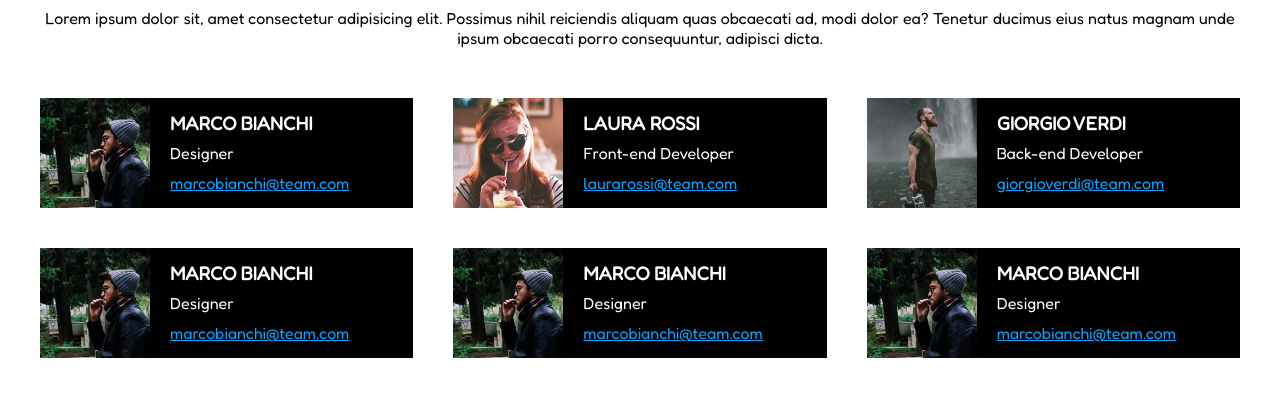
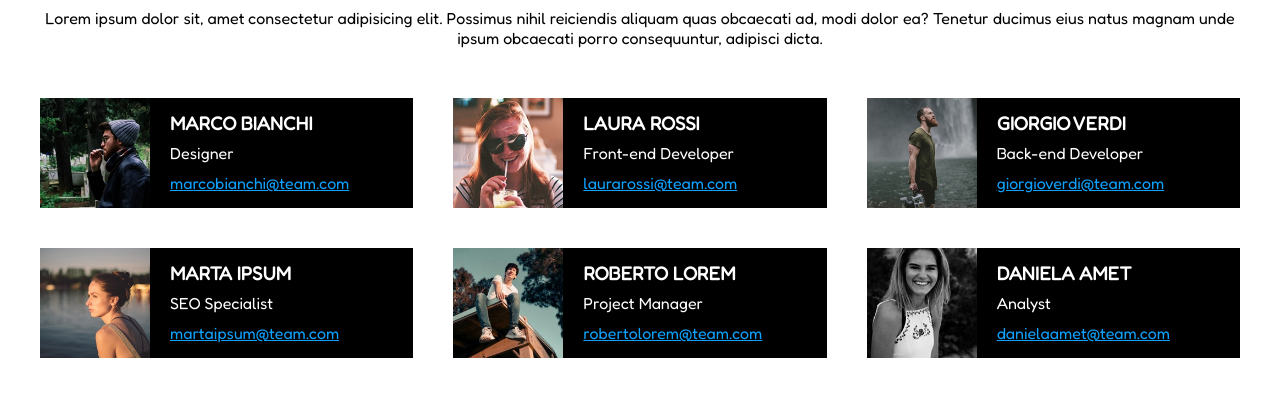
Before and after one commit to SofiaCurreri/html-css-float-cards, a plain HTML site: page index.html in a window 1280 px wide. Shown: the part 71-468 px from the top of the page. Drawn offline with Linux system fonts and the light colour scheme.

Commit message:
aggiunte imgs profili

```diff
--- a/index.html
+++ b/index.html
@@ -84,12 +84,12 @@
 
                 <div class="card">
                     <div class="card-img">
-                        <img src="./img/male1.png" alt="foto maschio 1">
+                        <img src="./img/female2.png" alt="foto donna 2">
                     </div>
                     <div class="card-details">
-                        <h3> MARCO BIANCHI</h3>
-                        <p> Designer </p>
-                        <a href="mailto:marcobianchi@team.com"> marcobianchi@team.com </a>
+                        <h3> MARTA IPSUM</h3>
+                        <p> SEO Specialist </p>
+                        <a href="mailto:martaipsum@team.com"> martaipsum@team.com </a>
                     </div>
                 </div>
 
@@ -101,12 +101,12 @@
 
                 <div class="card">
                     <div class="card-img">
-                        <img src="./img/male1.png" alt="foto maschio 1">
+                        <img src="./img/male3.png" alt="foto maschio 3">
                     </div>
                     <div class="card-details">
-                        <h3> MARCO BIANCHI</h3>
-                        <p> Designer </p>
-                        <a href="mailto:marcobianchi@team.com"> marcobianchi@team.com </a>
+                        <h3> ROBERTO LOREM</h3>
+                        <p> Project Manager </p>
+                        <a href="mailto:robertolorem@team.com"> robertolorem@team.com </a>
                     </div>
                 </div>
 
@@ -118,17 +118,16 @@
 
                 <div class="card">
                     <div class="card-img">
-                        <img src="./img/male1.png" alt="foto maschio 1">
+                        <img src="./img/female3.png" alt="foto donna 3">
                     </div>
                     <div class="card-details">
-                        <h3> MARCO BIANCHI</h3>
-                        <p> Designer </p>
-                        <a href="mailto:marcobianchi@team.com"> marcobianchi@team.com </a>
+                        <h3> DANIELA AMET</h3>
+                        <p> Analyst </p>
+                        <a href="mailto:danielaamet@team.com"> danielaamet@team.com </a>
                     </div>
                 </div>
 
             </div>
-
 
 
         </div>
```
